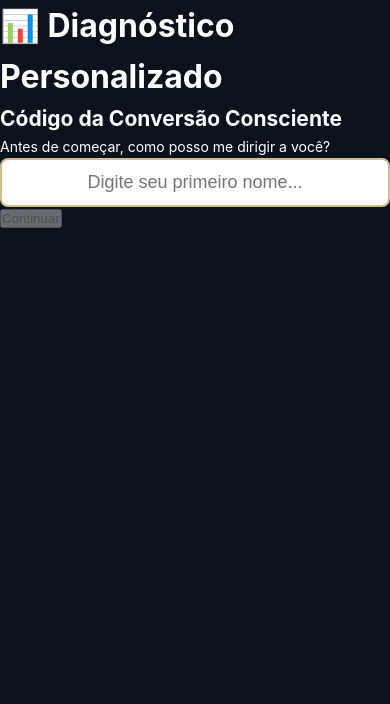
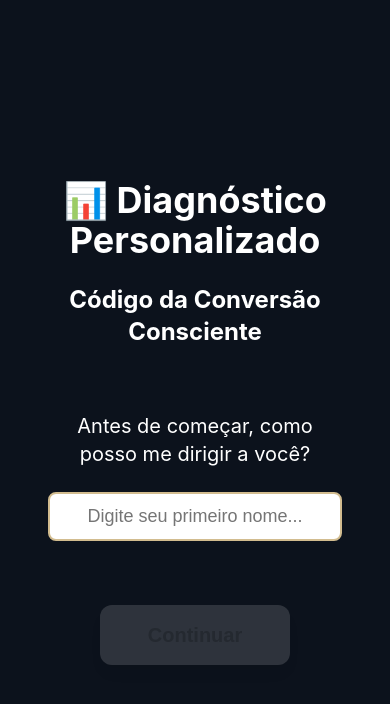
Before and after one commit to cxcodigodaconversao/diagnostico, a React (Vite) app: page / in a window 390 px wide. Shown: the top 704 px of the page. Built offline with nearby package versions, Linux system fonts and the light colour scheme.

Commit message:
Update styles.css

```diff
--- a/src/styles.css
+++ b/src/styles.css
@@ -6,33 +6,361 @@
 }
 
 body {
-  background-color: #0c121c;
-  color: white;
+  background-color: #0c121c !important;
+  color: white !important;
   font-family: 'Inter', 'Segoe UI', Tahoma, Geneva, Verdana, sans-serif;
   line-height: 1.6;
   -webkit-font-smoothing: antialiased;
   -moz-osx-font-smoothing: grayscale;
+  margin: 0;
+  padding: 0;
 }
 
 #root {
   min-height: 100vh;
+  background-color: #0c121c;
 }
 
-/* Utility Classes */
-.text-primary {
-  color: #d2bc8f;
+/* Utility Classes com !important para sobrescrever Tailwind */
+.bg-\[#0c121c\] {
+  background-color: #0c121c !important;
 }
 
-.bg-primary {
-  background-color: #d2bc8f;
+.bg-\[#1a2332\] {
+  background-color: #1a2332 !important;
 }
 
-.bg-secondary {
-  background-color: #1a2332;
+.text-\[#d2bc8f\] {
+  color: #d2bc8f !important;
 }
 
-.bg-dark {
-  background-color: #0c121c;
+.text-white {
+  color: white !important;
+}
+
+.border-\[#d2bc8f\] {
+  border-color: #d2bc8f !important;
+}
+
+/* Container principal */
+.min-h-screen {
+  min-height: 100vh;
+}
+
+.py-10 {
+  padding-top: 2.5rem;
+  padding-bottom: 2.5rem;
+}
+
+.px-4 {
+  padding-left: 1rem;
+  padding-right: 1rem;
+}
+
+/* Centralizador */
+.max-w-2xl, .max-w-3xl, .max-w-4xl, .max-w-6xl {
+  margin-left: auto;
+  margin-right: auto;
+}
+
+.max-w-2xl { max-width: 42rem; }
+.max-w-3xl { max-width: 48rem; }
+.max-w-4xl { max-width: 56rem; }
+.max-w-6xl { max-width: 72rem; }
+
+.mx-auto {
+  margin-left: auto;
+  margin-right: auto;
+}
+
+.text-center {
+  text-align: center;
+}
+
+/* Typography */
+.text-4xl {
+  font-size: 2.25rem;
+  line-height: 2.5rem;
+}
+
+.text-5xl {
+  font-size: 3rem;
+  line-height: 1;
+}
+
+.text-3xl {
+  font-size: 1.875rem;
+  line-height: 2.25rem;
+}
+
+.text-2xl {
+  font-size: 1.5rem;
+  line-height: 2rem;
+}
+
+.text-xl {
+  font-size: 1.25rem;
+  line-height: 1.75rem;
+}
+
+.text-lg {
+  font-size: 1.125rem;
+  line-height: 1.75rem;
+}
+
+.font-bold {
+  font-weight: 700;
+}
+
+.font-semibold {
+  font-weight: 600;
+}
+
+/* Spacing */
+.mb-2 { margin-bottom: 0.5rem; }
+.mb-3 { margin-bottom: 0.75rem; }
+.mb-4 { margin-bottom: 1rem; }
+.mb-6 { margin-bottom: 1.5rem; }
+.mb-8 { margin-bottom: 2rem; }
+.mb-12 { margin-bottom: 3rem; }
+
+.mt-4 { margin-top: 1rem; }
+.mt-6 { margin-top: 1.5rem; }
+
+.p-4 { padding: 1rem; }
+.p-6 { padding: 1.5rem; }
+.p-8 { padding: 2rem; }
+
+/* Flexbox */
+.flex {
+  display: flex;
+}
+
+.items-center {
+  align-items: center;
+}
+
+.items-start {
+  align-items: flex-start;
+}
+
+.justify-center {
+  justify-content: center;
+}
+
+.justify-between {
+  justify-content: space-between;
+}
+
+.space-x-4 > * + * {
+  margin-left: 1rem;
+}
+
+.space-y-2 > * + * {
+  margin-top: 0.5rem;
+}
+
+.space-y-3 > * + * {
+  margin-top: 0.75rem;
+}
+
+.space-y-6 > * + * {
+  margin-top: 1.5rem;
+}
+
+/* Grid */
+.grid {
+  display: grid;
+}
+
+.grid-cols-1 {
+  grid-template-columns: repeat(1, minmax(0, 1fr));
+}
+
+.grid-cols-11 {
+  grid-template-columns: repeat(11, minmax(0, 1fr));
+}
+
+.gap-2 {
+  gap: 0.5rem;
+}
+
+.gap-6 {
+  gap: 1.5rem;
+}
+
+/* Cards e Containers */
+.rounded-xl {
+  border-radius: 0.75rem;
+}
+
+.rounded-lg {
+  border-radius: 0.5rem;
+}
+
+.rounded-full {
+  border-radius: 9999px;
+}
+
+.border {
+  border-width: 1px;
+}
+
+.border-2 {
+  border-width: 2px;
+}
+
+.border-l-4 {
+  border-left-width: 4px;
+}
+
+/* Botões */
+button {
+  display: inline-flex;
+  align-items: center;
+  justify-content: center;
+  white-space: nowrap;
+  font-weight: 600;
+  transition: all 0.3s ease;
+  cursor: pointer;
+  border: none;
+}
+
+.px-12 {
+  padding-left: 3rem;
+  padding-right: 3rem;
+}
+
+.px-8 {
+  padding-left: 2rem;
+  padding-right: 2rem;
+}
+
+.px-6 {
+  padding-left: 1.5rem;
+  padding-right: 1.5rem;
+}
+
+.px-2 {
+  padding-left: 0.5rem;
+  padding-right: 0.5rem;
+}
+
+.py-4 {
+  padding-top: 1rem;
+  padding-bottom: 1rem;
+}
+
+.py-3 {
+  padding-top: 0.75rem;
+  padding-bottom: 0.75rem;
+}
+
+button:hover {
+  transform: translateY(-2px);
+  box-shadow: 0 4px 12px rgba(210, 188, 143, 0.3);
+}
+
+button:active {
+  transform: translateY(0);
+}
+
+.hover\:bg-\[#e6d0a3\]:hover {
+  background-color: #e6d0a3 !important;
+}
+
+.hover\:bg-\[#d2bc8f\]:hover {
+  background-color: #d2bc8f !important;
+}
+
+.hover\:text-\[#0c121c\]:hover {
+  color: #0c121c !important;
+}
+
+/* Input */
+input {
+  transition: all 0.3s ease;
+}
+
+input:focus {
+  outline: none;
+  box-shadow: 0 0 0 3px rgba(210, 188, 143, 0.3);
+}
+
+/* Progress Bar */
+.h-3 {
+  height: 0.75rem;
+}
+
+.transition-all {
+  transition: all 0.3s ease;
+}
+
+.duration-300 {
+  transition-duration: 300ms;
+}
+
+.duration-500 {
+  transition-duration: 500ms;
+}
+
+/* Disabled state */
+.disabled\:opacity-50:disabled {
+  opacity: 0.5;
+}
+
+.disabled\:cursor-not-allowed:disabled {
+  cursor: not-allowed;
+}
+
+/* Transform */
+.transform {
+  transform: translateX(0) translateY(0) rotate(0) skewX(0) skewY(0) scaleX(1) scaleY(1);
+}
+
+.hover\:scale-105:hover {
+  transform: scale(1.05);
+}
+
+/* Shadow */
+.shadow-lg {
+  box-shadow: 0 10px 15px -3px rgba(0, 0, 0, 0.1), 0 4px 6px -2px rgba(0, 0, 0, 0.05);
+}
+
+/* Sizes */
+.w-4 { width: 1rem; }
+.h-4 { height: 1rem; }
+.w-8 { width: 2rem; }
+.h-8 { height: 2rem; }
+.w-full { width: 100%; }
+
+/* Text sizes */
+.text-xs {
+  font-size: 0.75rem;
+  line-height: 1rem;
+}
+
+.text-sm {
+  font-size: 0.875rem;
+  line-height: 1.25rem;
+}
+
+/* Responsive */
+@media (min-width: 768px) {
+  .md\:grid-cols-2 {
+    grid-template-columns: repeat(2, minmax(0, 1fr));
+  }
+}
+
+@media (min-width: 1024px) {
+  .lg\:grid-cols-3 {
+    grid-template-columns: repeat(3, minmax(0, 1fr));
+  }
+}
+
+/* Leading (line height) */
+.leading-relaxed {
+  line-height: 1.625;
 }
 
 /* Animations */
@@ -47,42 +375,29 @@ body {
   }
 }
 
-@keyframes slideIn {
-  from {
-    opacity: 0;
-    transform: translateX(-20px);
-  }
-  to {
-    opacity: 1;
-    transform: translateX(0);
-  }
-}
-
 .fade-in {
   animation: fadeIn 0.6s ease-out;
 }
 
-.slide-in {
-  animation: slideIn 0.4s ease-out;
+/* Cores de texto específicas */
+.text-gray-600 {
+  color: #4b5563;
 }
 
-/* Button Animations */
-button {
-  transition: all 0.3s ease;
+.text-gray-700 {
+  color: #374151;
 }
 
-button:hover {
-  transform: translateY(-2px);
-  box-shadow: 0 4px 12px rgba(210, 188, 143, 0.3);
+.bg-gray-600 {
+  background-color: #4b5563;
 }
 
-button:active {
-  transform: translateY(0);
+.bg-gray-700 {
+  background-color: #374151;
 }
 
-/* Input Focus */
-input:focus {
-  box-shadow: 0 0 0 3px rgba(210, 188, 143, 0.3);
+.hover\:bg-gray-700:hover {
+  background-color: #374151;
 }
 
 /* Scrollbar */
@@ -102,34 +417,3 @@ input:focus {
 ::-webkit-scrollbar-thumb:hover {
   background: #e6d0a3;
 }
-
-/* Responsive */
-@media (max-width: 768px) {
-  body {
-    font-size: 14px;
-  }
-
-  .text-5xl {
-    font-size: 2.5rem;
-  }
-
-  .text-4xl {
-    font-size: 2rem;
-  }
-
-  .text-3xl {
-    font-size: 1.75rem;
-  }
-}
-
-/* Print Styles */
-@media print {
-  body {
-    background: white;
-    color: black;
-  }
-
-  .no-print {
-    display: none;
-  }
-}
```
